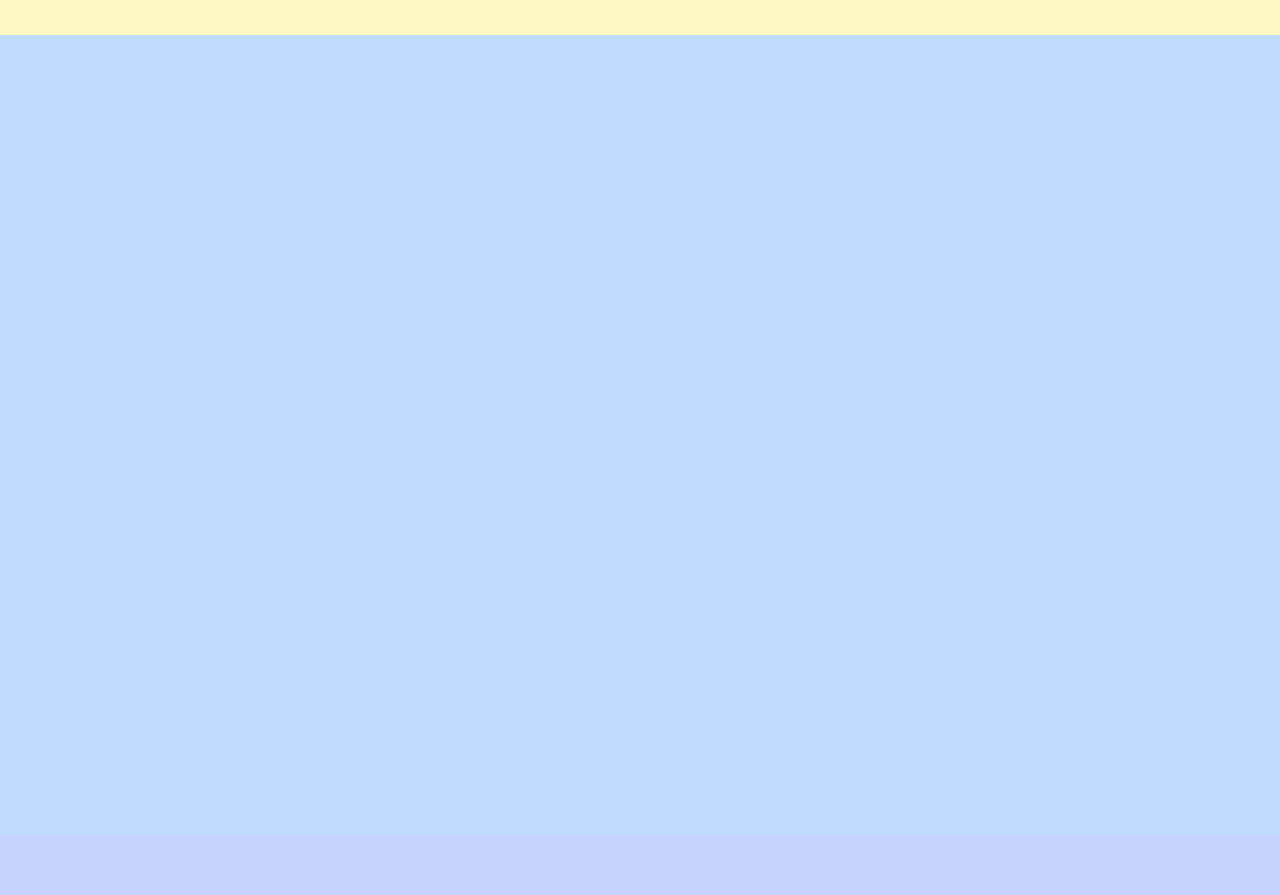
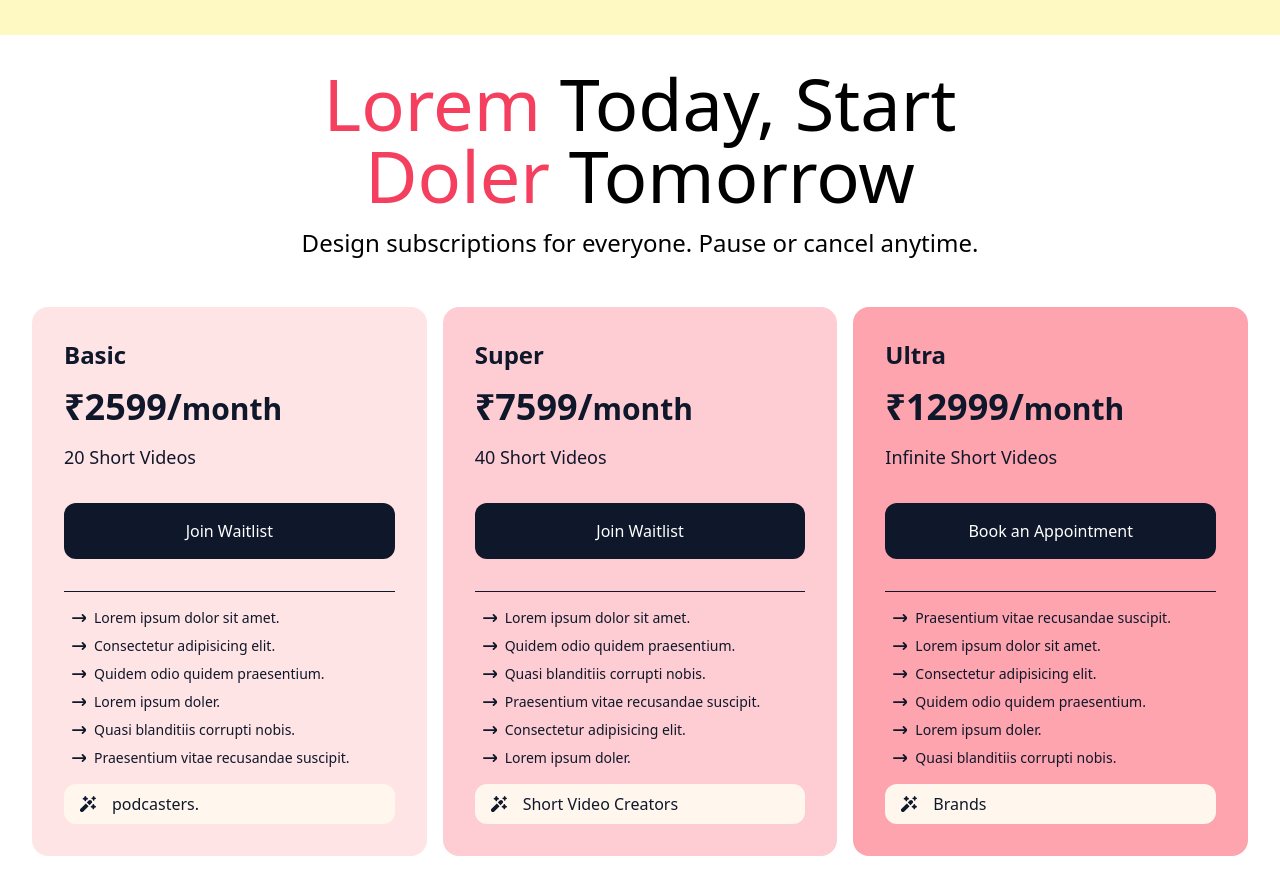
Before and after one commit to JuxtNorth/AgencySite, a React (Vite) app: page / in a window 1280 px wide. Shown: the part 5780-6675 px from the top of the page. Built offline with nearby package versions, Linux system fonts and the light colour scheme.

Commit message:
Create Pricing Section

```diff
--- /dev/null
+++ b/src/components/PricingCard/FeatureItem.tsx
@@ -0,0 +1,14 @@
+import { FC } from 'react';
+import { ArrowIcon } from '@/icons';
+
+interface FeatureItemProps {
+	content: string;
+}
+
+export const FeatureItem: FC<FeatureItemProps> = ({ content }) => {
+	return (
+		<li className="flex gap-2 text-lg font-normal md:text-sm">
+			<ArrowIcon className="mt-[0.2rem]" /> {content}
+		</li>
+	);
+};
--- /dev/null
+++ b/src/components/PricingCard/index.tsx
@@ -0,0 +1,44 @@
+import { FC } from 'react';
+import { FeatureItem } from './FeatureItem';
+import { MagicIcon } from '@/icons';
+
+export interface PricingCardProps {
+	name: string;
+	pricing: number | string;
+	emphasis: string;
+	buttonLabel: string;
+	buttonTo: string;
+	features: string[];
+	bestFor: string;
+	className: string;
+}
+
+export const PricingCard: FC<PricingCardProps> = (props) => {
+	return (
+		<article
+			className={'w-full rounded-2xl p-8 text-slate-900 ' + props.className}
+		>
+			<section className="space-y-4 border-b border-slate-900 pb-8 text-center md:text-left">
+				<h2 className="text-2xl font-semibold">{props.name}</h2>
+				<h1 className="text-5xl font-bold md:text-4xl">
+					₹{props.pricing}/<span className="text-3xl font-semibold">month</span>
+				</h1>
+				<p className="pb-4 text-lg">{props.emphasis}</p>
+				<button className="w-full rounded-xl bg-slate-900 py-4 text-white">
+					{props.buttonLabel}
+				</button>
+			</section>
+			<section className="pt-4">
+				<ul className="space-y-2 px-2">
+					{props.features.map((content, key) => (
+						<FeatureItem {...{ content, key }} />
+					))}
+				</ul>
+				<div className="mt-4 flex w-full items-center gap-4 rounded-xl bg-orange-50 px-4 py-2">
+					<MagicIcon />
+					{props.bestFor}
+				</div>
+			</section>
+		</article>
+	);
+};
--- a/src/components/index.ts
+++ b/src/components/index.ts
@@ -4,3 +4,4 @@ export * from './Footer';
 export * from './WorkflowCard';
 export * from './ServiceCard';
 export * from './Testimonial';
+export * from './PricingCard';
--- /dev/null
+++ b/src/constants/index.ts
@@ -0,0 +1 @@
+export * from './pricingPlans';
--- /dev/null
+++ b/src/constants/pricingPlans.ts
@@ -0,0 +1,55 @@
+import { type PricingCardProps } from '@/components';
+
+export const pricingPlans: PricingCardProps[] = [
+	{
+		name: 'Basic',
+		pricing: 2599,
+		emphasis: '20 Short Videos',
+		buttonLabel: 'Join Waitlist',
+		buttonTo: '#',
+		features: [
+			'Lorem ipsum dolor sit amet.',
+			'Consectetur adipisicing elit.',
+			'Quidem odio quidem praesentium.',
+			'Lorem ipsum doler.',
+			'Quasi blanditiis corrupti nobis.',
+			'Praesentium vitae recusandae suscipit.'
+		],
+		bestFor: 'podcasters.',
+		className: 'bg-rose-100'
+	},
+	{
+		name: 'Super',
+		pricing: 7599,
+		emphasis: '40 Short Videos',
+		buttonLabel: 'Join Waitlist',
+		buttonTo: '#',
+		features: [
+			'Lorem ipsum dolor sit amet.',
+			'Quidem odio quidem praesentium.',
+			'Quasi blanditiis corrupti nobis.',
+			'Praesentium vitae recusandae suscipit.',
+			'Consectetur adipisicing elit.',
+			'Lorem ipsum doler.'
+		],
+		bestFor: 'Short Video Creators',
+		className: 'bg-rose-200'
+	},
+	{
+		name: 'Ultra',
+		pricing: 12999,
+		emphasis: 'Infinite Short Videos',
+		buttonLabel: 'Book an Appointment',
+		buttonTo: '#',
+		features: [
+			'Praesentium vitae recusandae suscipit.',
+			'Lorem ipsum dolor sit amet.',
+			'Consectetur adipisicing elit.',
+			'Quidem odio quidem praesentium.',
+			'Lorem ipsum doler.',
+			'Quasi blanditiis corrupti nobis.'
+		],
+		bestFor: 'Brands',
+		className: 'bg-rose-300'
+	}
+];
--- /dev/null
+++ b/src/icons/Arrow.tsx
@@ -0,0 +1,23 @@
+import { FC } from 'react';
+import { IconProps } from '@/icons';
+
+export const ArrowIcon: FC<IconProps> = (props) => {
+	return (
+		<>
+			<svg
+				xmlns="http://www.w3.org/2000/svg"
+				aria-hidden="true"
+				viewBox={props?.viewBox || '0 0 24 24'}
+				width={props?.size || '1em'}
+				height={props?.size || '1em'}
+				className={props?.className}
+				fill={props?.color || 'currentColor'}
+			>
+				<path d="M19.122,18.394l3.919-3.919a3.585,3.585,0,0,0,0-4.95L19.122,5.606A1.5,1.5,0,0,0,17,7.727l2.78,2.781-18.25.023a1.5,1.5,0,0,0-1.5,1.5v0a1.5,1.5,0,0,0,1.5,1.5l18.231-.023L17,16.273a1.5,1.5,0,0,0,2.121,2.121Z" />
+			</svg>
+			<span className="sr-only">
+				{props?.label || 'Arrow pointing to the right'}
+			</span>
+		</>
+	);
+};
--- /dev/null
+++ b/src/icons/Magic.tsx
@@ -0,0 +1,21 @@
+import { FC } from 'react';
+import { IconProps } from '@/icons';
+
+export const MagicIcon: FC<IconProps> = (props) => {
+	return (
+		<>
+			<svg
+				xmlns="http://www.w3.org/2000/svg"
+				aria-hidden="true"
+				viewBox={props?.viewBox || '0 0 24 24'}
+				width={props?.size || '1em'}
+				height={props?.size || '1em'}
+				className={props?.className}
+				fill={props?.color || 'currentColor'}
+			>
+				<path d="m12.883 15.216-7.935 7.935a2.9 2.9 0 1 1 -4.1-4.1l7.935-7.935zm4.217-8.316a2.967 2.967 0 0 0 -4.1 0l-2.8 2.8 4.1 4.1 2.8-2.8a2.9 2.9 0 0 0 0-4.1zm-12.237-1.755 1.55.442.442 1.55a1.191 1.191 0 0 0 2.29 0l.442-1.55 1.55-.442a1.191 1.191 0 0 0 0-2.29l-1.55-.442-.442-1.55a1.191 1.191 0 0 0 -2.29 0l-.442 1.55-1.55.442a1.191 1.191 0 0 0 0 2.29zm12 12 1.55.442.442 1.55a1.191 1.191 0 0 0 2.29 0l.442-1.55 1.55-.442a1.191 1.191 0 0 0 0-2.29l-1.55-.442-.442-1.55a1.191 1.191 0 0 0 -2.29 0l-.442 1.55-1.55.442a1.191 1.191 0 0 0 0 2.29zm.893-12.645 1.355.387.389 1.357a1.042 1.042 0 0 0 2 0l.387-1.355 1.357-.389a1.042 1.042 0 0 0 0-2l-1.355-.387-.389-1.357a1.042 1.042 0 0 0 -2 0l-.387 1.355-1.357.389a1.042 1.042 0 0 0 0 2z" />
+			</svg>
+			<span className="sr-only">{props?.label || 'Magic Wand'}</span>
+		</>
+	);
+};
--- a/src/icons/index.ts
+++ b/src/icons/index.ts
@@ -1,3 +1,5 @@
 export * from './types';
 
 export * from './Quote';
+export * from './Arrow';
+export * from './Magic';
--- a/src/pages/Home/Sections/Pricing.tsx
+++ b/src/pages/Home/Sections/Pricing.tsx
@@ -1,5 +1,23 @@
 import { FC } from 'react';
-
+import { PricingCard } from '@/components';
+import { pricingPlans } from '@/constants';
 export const Pricing: FC = () => {
-	return <section className="h-screen bg-blue-200"></section>;
+	return (
+		<section className="p-8">
+			<div className="mx-auto w-72 pb-12 text-center md:w-[48rem]">
+				<h1 className="text-5xl font-medium md:text-7xl">
+					<span className="text-rose-500">Lorem</span> Today, Start{' '}
+					<span className="text-rose-500">Doler</span> Tomorrow
+				</h1>
+				<p className="mt-4 text-lg leading-tight md:text-2xl">
+					Design subscriptions for everyone. Pause or cancel anytime.
+				</p>
+			</div>
+			<section className="grid grid-rows-3 gap-4 md:grid-cols-3">
+				{pricingPlans.map((props) => (
+					<PricingCard {...props} />
+				))}
+			</section>
+		</section>
+	);
 };
```
